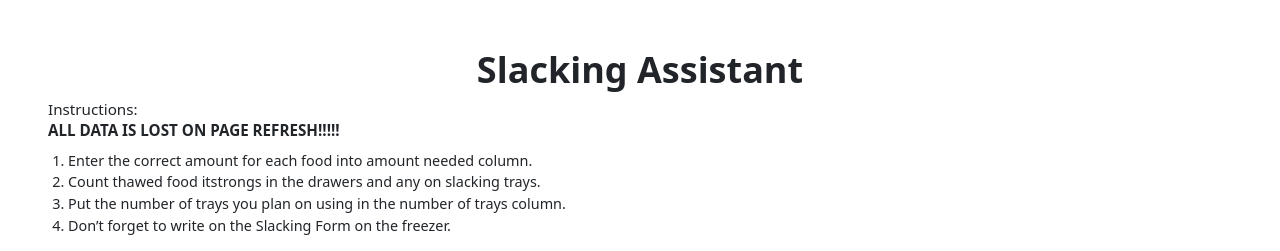
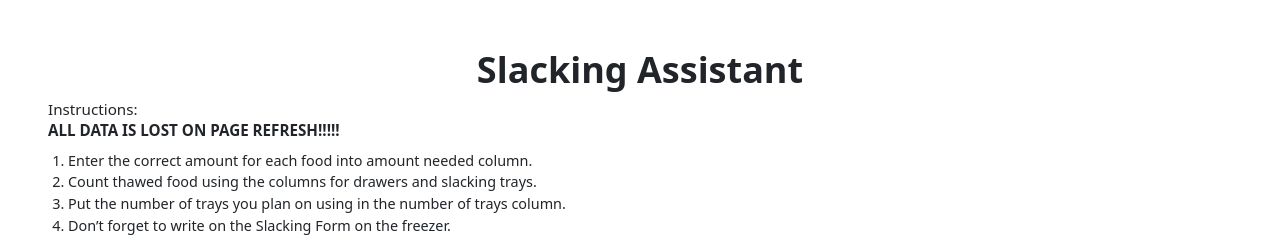
Before and after one commit to clay-odell/SlackingApp, a React (Vite) app: page / in a window 1280 px wide. Shown: the top 251 px of the page. Built offline with nearby package versions, Linux system fonts and the light colour scheme.

Commit message:
updated instructions

```diff
--- a/src/Home.jsx
+++ b/src/Home.jsx
@@ -39,7 +39,7 @@ const Home = () => {
         <strong>ALL DATA IS LOST ON PAGE REFRESH!!!!!</strong> </p>
         <ol>
           <li>Enter the correct amount for each food into amount needed column.</li>
-          <li>Count thawed food itstrongs in the drawers and any on slacking trays.</li>
+          <li>Count thawed food using the columns for drawers and slacking trays.</li>
           <li>Put the number of trays you plan on using in the number of trays column.</li>
           <li>Don’t forget to write on the Slacking Form on the freezer.</li>
         </ol>
```
